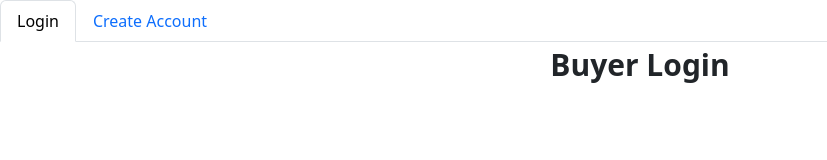
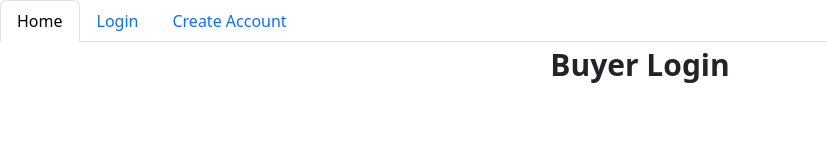
Before and after one commit to 240205-JavaAngularAWS/shoe-front, an Angular app in the folder payMore/: page /loginUser in a window 1280 px wide. Shown: the top 160 px of the page, without its empty margins (0-827 px from the left). Built offline with nearby package versions, Linux system fonts and the light colour scheme.

Commit message:
added a home button

```diff
--- a/payMore/src/app/components/nav-bar/nav-bar.component.html
+++ b/payMore/src/app/components/nav-bar/nav-bar.component.html
@@ -1,4 +1,8 @@
-<ul ngbNav #nav="ngbNav" class="nav-tabs">
+  <ul ngbNav #nav="ngbNav" class="nav-tabs">
+    <li ngbNavItem>
+      <button ngbNavLink (click)="toHome()">Home</button>
+      <ng-template ngbNavContent></ng-template>
+    </li>
     <li ngbNavItem>
       <button ngbNavLink (click)="toLogin()">Login</button>
       <ng-template ngbNavContent></ng-template>
--- a/payMore/src/app/components/nav-bar/nav-bar.component.ts
+++ b/payMore/src/app/components/nav-bar/nav-bar.component.ts
@@ -8,6 +8,10 @@ import { NgbNavModule } from '@ng-bootstrap/ng-bootstrap';
   styleUrl: './nav-bar.component.css'
 })
 export class NavBarComponent {
+
+  toHome(){
+    this.router.navigate([''])
+  }
 
   toLogin(){
       this.router.navigate(['loginUser'])
```
